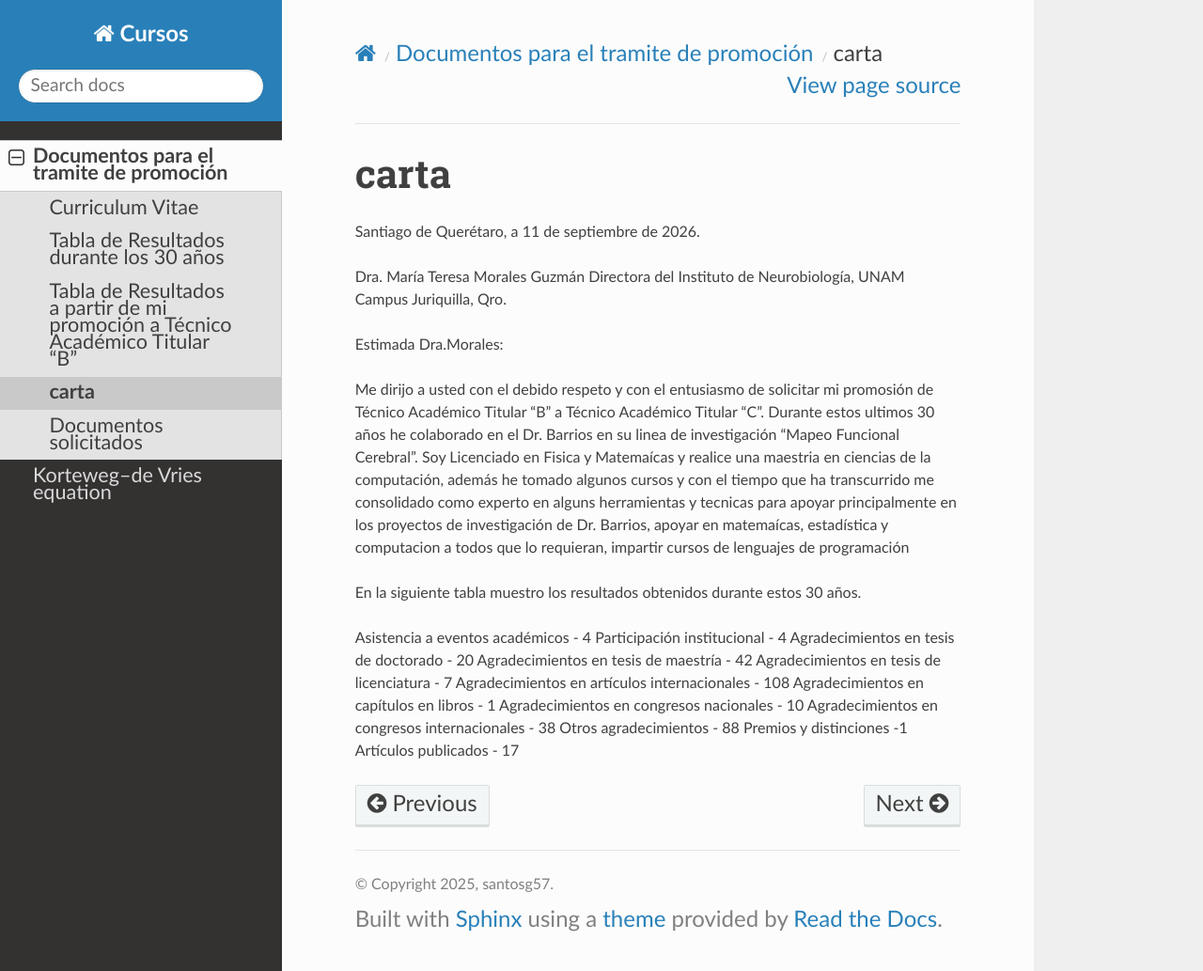
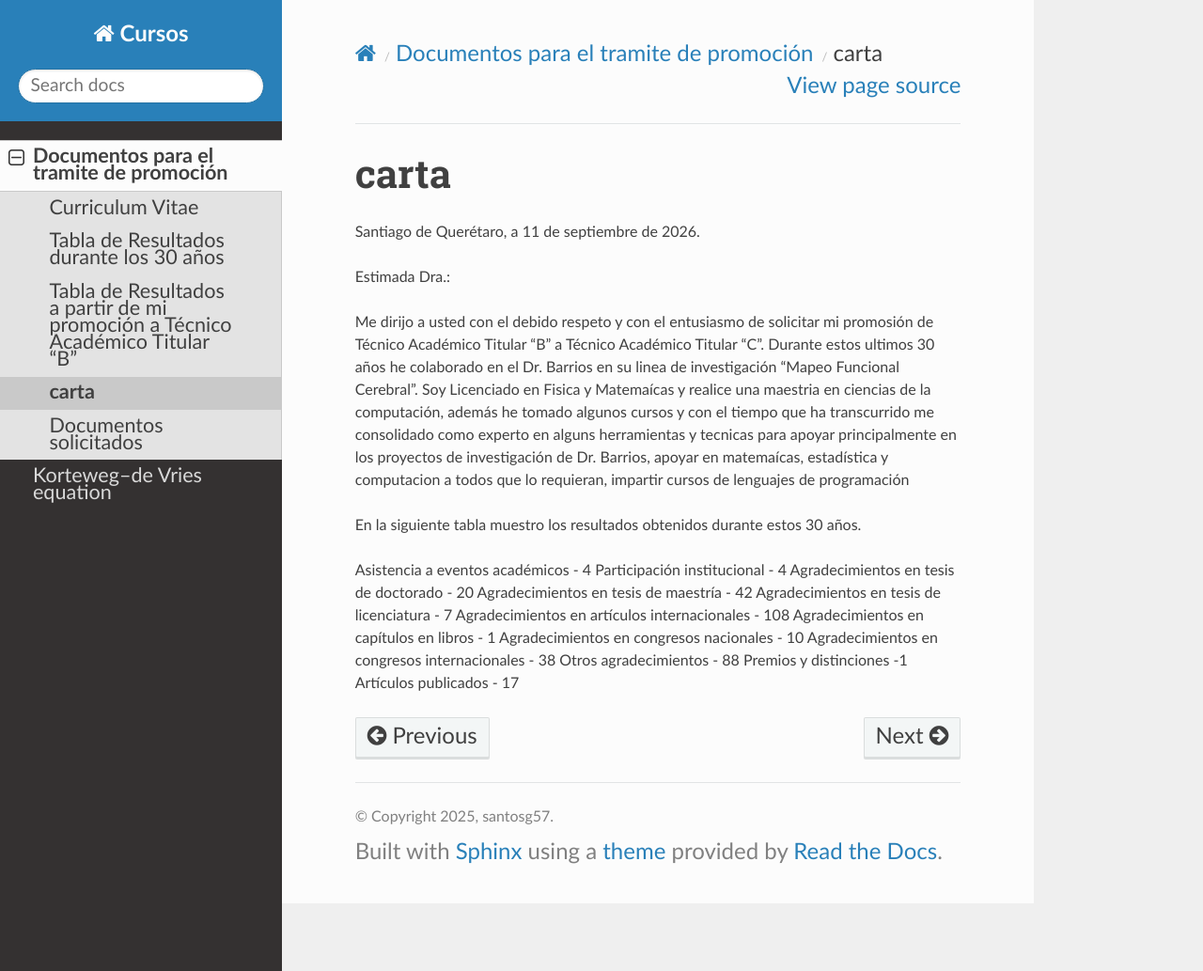
Before and after one commit to matecom57/santosg57-temarios, a Sphinx documentation site: the page built from docs/source/CV_2026/requisitos_cartas/carta.rst, in a window 1280 px wide and 1033 px high. Shown: the whole window at 94% size. Built offline with Sphinx 7.4.7 and the Read the Docs theme 3.1.0, drawn with Linux system fonts in a browser that asks for light colours; pages that are not in the unit, such as notebooks, are missing from menus.

Commit message:
Test comité

```diff
--- a/docs/source/CV_2026/requisitos_cartas/carta.rst
+++ b/docs/source/CV_2026/requisitos_cartas/carta.rst
@@ -3,12 +3,8 @@ carta
 
 Santiago de Querétaro, a 11 de septiembre de 2026.
 
-Dra. María Teresa Morales Guzmán
-Directora del
-Instituto de Neurobiología, UNAM
-Campus Juriquilla, Qro.
 
-Estimada Dra.Morales:
+Estimada Dra.:
 
 Me dirijo a usted con el debido respeto y con el entusiasmo de solicitar mi promosión de Técnico Académico Titular "B" a Técnico Académico Titular "C".
 Durante estos ultimos 30 años he colaborado en el Dr. Barrios en su linea de investigación "Mapeo Funcional Cerebral". Soy Licenciado en Fisica y Matemaícas y
```
